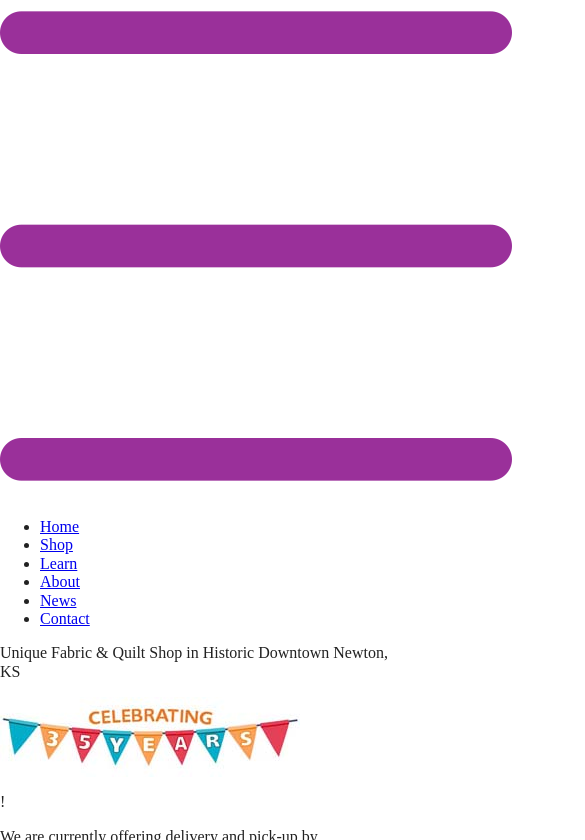
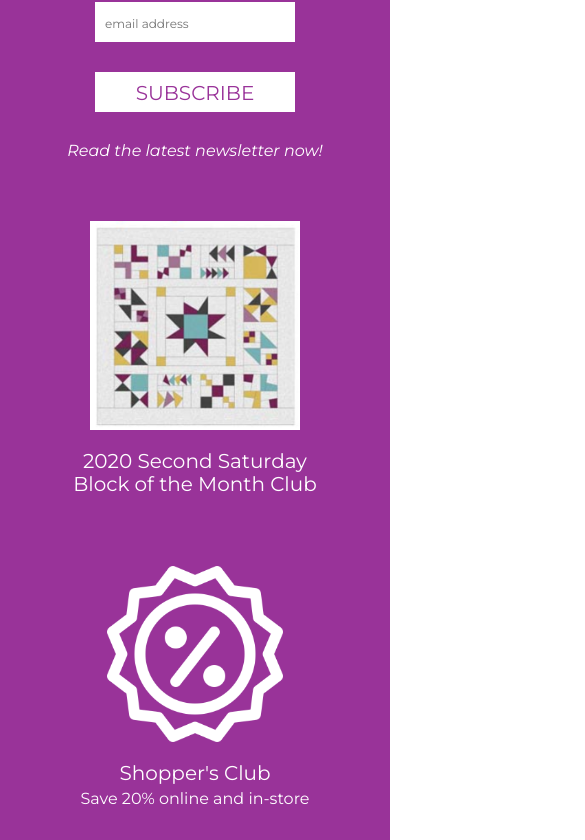
Before and after one commit to claire-thompson/sew-natural-homepage, a website built with Parcel: page index.html in a window 390 px wide. Shown: the part 538-1378 px from the top of the page, 585 px wide, since content can reach past the window. Built offline with nearby package versions, Linux system fonts and the light colour scheme.

Commit message:
Mobile styles for two sections

```diff
--- a/css/main.css
+++ b/css/main.css
@@ -86,6 +86,200 @@ textarea {
 /* ==========================================================================
    Author's custom styles
    ========================================================================== */
+
+   /***** Universal Styles *****/
+
+   body {
+     font-family: 'Montserrat', Arial, sans-serif;
+     font-size: 16px;
+     width: 100%;
+     text-align: center;
+     color: #707070;
+   }
+
+   img {
+     width: 100%;
+   }
+
+   p {
+     margin: 0;
+   }
+
+   a {
+     text-decoration: none;
+   }
+
+   h2 {
+    font-weight: normal;
+    font-size: 1.25em;
+   }
+
+   header, main, footer {
+    display: flex;
+    flex-direction: column;
+    align-items: center;
+    justify-content: center;
+  }
+
+   /***** Mobile Styles *****/
+
+   .content-wrapper {
+     display: flex;
+     flex-direction: column;
+     width: 90%;
+     align-items: center;
+     justify-content: center;
+   }
+
+   /* Header */
+
+   header .content-wrapper {
+     flex-direction: row;
+     justify-content: space-between;
+     margin: 15px 0 0 0;
+   }
+
+   #logo {
+     width: 60%;
+   }
+
+   #menu-button {
+     width: 10%;
+   }
+
+   nav {
+     display: none;
+   }
+
+   /* Welcome Section */
+
+   #welcome {
+     margin: 30px 0;
+     display: flex;
+     flex-direction: column;
+     align-items: center;
+   }
+
+   #welcome img {
+    margin: 5px 0 20px 0;
+    width: 75%;
+   }
+
+   #welcome h1 {
+     font-size: 1.25em;
+     margin: 0;
+     font-weight: normal;
+   }
+
+   #covid-alert {
+     display: flex;
+     justify-content: center;
+     align-items: center;
+     border: #FF3333 solid 3px;
+     border-radius: 30px;
+     text-align: left;
+   }
+
+   #alert {
+     margin: 15px;
+     padding: 0px 20px;
+     border: #FF3333 solid 3px;
+     border-radius: 100%;
+     font-size: 2.1875em;
+     color: #FF3333;
+   }
+
+   #covid-alert span {
+     text-transform: uppercase;
+     color: #FF3333;
+     font-weight: bold;
+   }
+
+   #message {
+     margin: 15px;
+   }
+
+   /* Info Section */
+
+   #info {
+     display: flex;
+     flex-direction: column;
+     align-items: center;
+     padding: 30px 0;
+     background-color: #993399;
+     color: #fff;
+   }
+
+   #info article {
+     margin: 20px 0;
+   }
+
+   #info a {
+     color: #fff;
+   }
+
+   #info a :hover {
+    text-decoration: underline;
+  }
+
+   .mailing-list {
+     display: flex;
+     flex-direction: column;
+     align-items: center;
+   }
+
+   .mailing-list h2 {
+     margin: 0 0 20px 0;
+   }
+
+   .mailing-list input {
+     margin: 10px 0;
+     width: 200px;
+     border: none;
+     padding: 0;
+     height: 40px;
+   }
+
+   ::placeholder {
+     font-size: 0.75em;
+     padding: 0 10px;
+   }
+
+    #button {
+    padding: 10px 0;
+    margin: 20px 0 10px 0;
+    background-color: #fff;
+    color: #993399;
+    font-size: 1.25em;
+    text-transform: uppercase;
+   }
+
+   #button:hover {
+     background-color: #707070;
+     color: #fff;
+   }
+
+   .mailing-list a {
+     font-style: italic;
+     margin: 20px 0;
+   }
+
+   .second-saturday img {
+     width: 60%;
+   }
+
+   .second-saturday h2 {
+     margin: 20px 0;
+   }
+
+   .shoppers-club img {
+     width: 50%;
+     margin: 10px 0 20px 0;
+   }
+
+   .shoppers-club h2 {
+     margin: 0 0 5px 0;
+   }
 
 /* ==========================================================================
    Helper classes
--- a/index.html
+++ b/index.html
@@ -18,6 +18,9 @@
 
   <link rel="stylesheet" href="css/normalize.css">
   <link rel="stylesheet" href="css/main.css">
+  <link href="https://fonts.googleapis.com/css2?family=Montserrat:ital,wght@0,400;0,700;1,400&display=swap"
+    rel="stylesheet">
+
 
   <meta name="theme-color" content="#fafafa">
 </head>
@@ -31,8 +34,7 @@
       <div id='logo'>
         <a href='index.html'><img src='img/sn-logo.jpeg' alt='Sew Natural Logo'></a>
       </div>
-      <div id='nav'>
-        <img src='img/menu.png' alt='Menu button'>
+      <img src='img/menu.png' alt='Menu button' id='menu-button'>
       <nav>
         <ul>
           <li><a href='index.html'>Home</a></li>
@@ -45,47 +47,51 @@
         </ul>
       </nav>
     </div>
-    </div>
   </header>
 
   <main>
+    <section id='welcome'>
       <div class='content-wrapper'>
-      <section id='welcome'>
-        <p>Unique Fabric & Quilt Shop in Historic Downtown Newton, KS</p>
+        <h1>Unique Fabric & Quilt Shop in Historic Downtown Newton, KS</h1>
         <a
           href='https://store.sewnatural.net/stores_app/Browse_dept_items.asp?Store_id=269&Page_id=17&categ_id=2349&parent_ids=0'><img
             src='img/banner.jpg' alt='Celebrating 35 Years'></a>
         <article id='covid-alert'>
           <p id='alert'>!</p>
-          <p>We are currently offering <span>delivery</span> and <span>pick-up by appointment</span> only until further
+          <p id='message'>We are currently offering <span>delivery</span> and <span>pick-up by appointment</span> only
+            until further
             notice</p>
         </article>
+      </div>
     </section>
     <section id='info'>
-        <article id='mailing-list'>
-          <p>Join our mailing list</p>
+      <div class='content-wrapper'>
+        <article class='mailing-list'>
+          <h2>Join our mailing list</h2>
           <input name="Name" placeholder='name' maxlength="100" type="text">
           <input name="Email" placeholder="email address" maxlength="255" type="text">
-          <input value="Subscribe" name="Subscribe" type="submit">
+          <input value="Subscribe" name="Subscribe" type="submit" id='button'>
           <a href='https://sewnatural.net/Sew_Natural_NL_June_18_2020.html'>
             <p>Read the latest newsletter now!</p>
           </a>
         </article>
-        <article id='block-of-the-month'>
+        <article class='second-saturday'>
           <a href='https://www.sewnatural.net/second_saturday.htm'>
             <img src='img/botm.png' alt='Block of the Month - Filmore Quilt'>
-            <p>2020 Second Saturday<br>Block of the Month Club</p>
+            <h2>2020 Second Saturday<br>Block of the Month Club</h2>
           </a>
         </article>
-        <article id='shoppers-club'>
+        <article class='shoppers-club'>
           <a href='https://www.sewnatural.net/nli.asp?iid=49688'>
-            <p>Shopper's Club</p>
             <img src='img/discount.png' alt="Shopper's Club icon">
+            <h2>Shopper's Club</h2>
             <p>Save 20% online and in-store</p>
           </a>
         </article>
+      </div>
     </section>
     <section id='shop'>
+      <div class='content-wrapper'>
         <article>
           <a href='https://www.sewnatural.net/nl.asp?p=0&c=1'>
             <img src='img/sale-items.jpg' alt='Thread spools'>
@@ -104,8 +110,8 @@
             <p>Gift Certificates</p>
           </a>
         </article>
+      </div>
     </section>
-    </div>
   </main>
 
   <footer>
```
Lines whose indentation alone changed are shown as unchanged.
